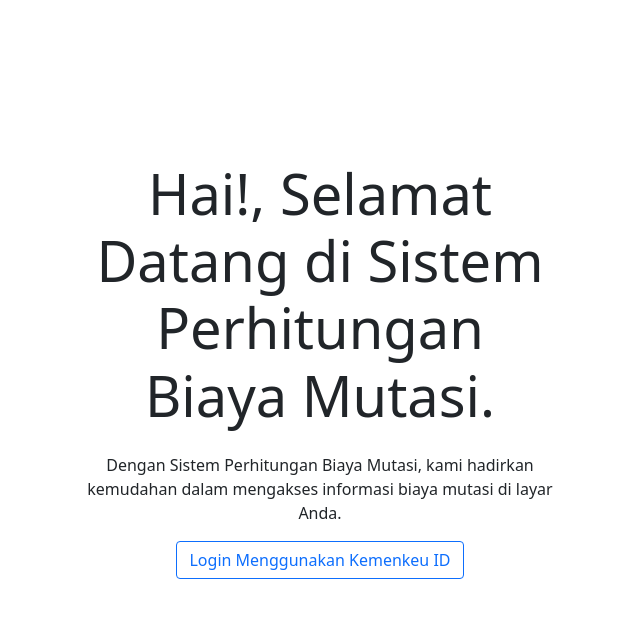
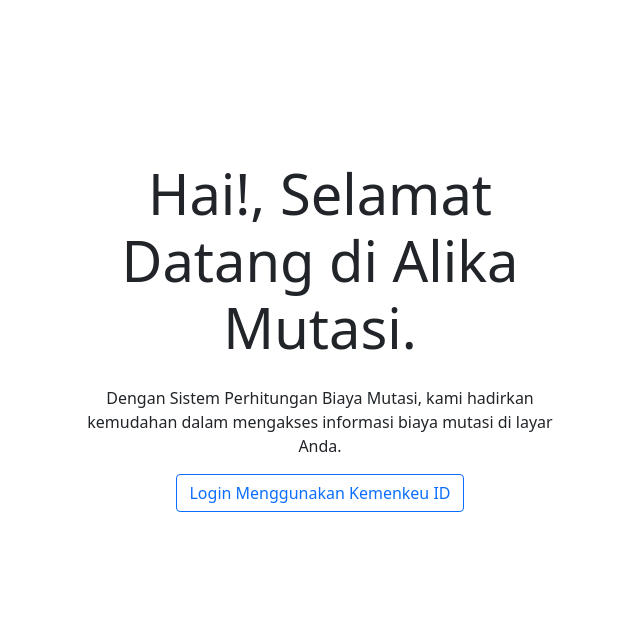
Before and after one commit to anditonindyo/biaya-mutasi, a PHP site: the page made by application/views/welcome_message.php in a window 1280 px wide. Shown: the top 618 px of the page, without its empty margins (320-960 px from the left). Run offline with PHP 8.4, Linux system fonts and the light colour scheme; the template is opened without the code that fills it, so the values that code supplies are empty.

Commit message:
perubahan welcome msg

```diff
--- a/application/views/welcome_message.php
+++ b/application/views/welcome_message.php
@@ -46,7 +46,7 @@ $authorize_url = $uri . '?grant_type=' . $grant_type . '&response_type=' . $resp
 	<main>
 		<div class="position-relative overflow-hidden p-3 p-md-5 m-md-3 text-center">
 			<div class="col-md-6 p-lg-5 mx-auto my-5">
-				<h1 class="display-4 font-weight-normal">Hai!, Selamat Datang di Sistem Perhitungan Biaya Mutasi.</h1>
+				<h1 class="display-4 font-weight-normal">Hai!, Selamat Datang di Alika Mutasi.</h1>
 				<p class="font-weight-light mt-4">Dengan Sistem Perhitungan Biaya Mutasi, kami hadirkan kemudahan dalam mengakses informasi biaya mutasi di layar Anda.</p>
 				<a class="btn btn-outline-primary mb-3" href="<?= $authorize_url; ?>">Login Menggunakan Kemenkeu ID</a>
 			</div>
```
